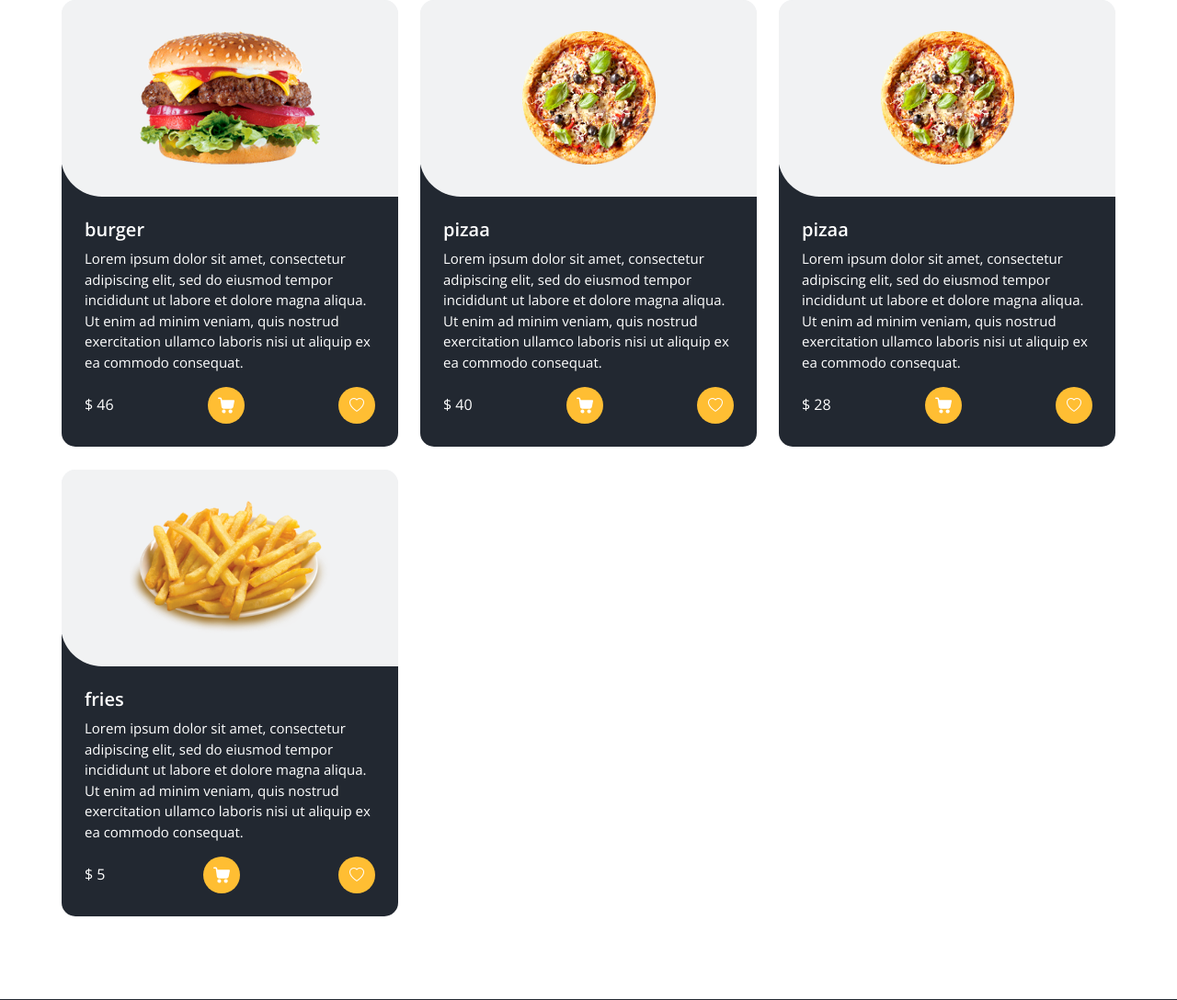
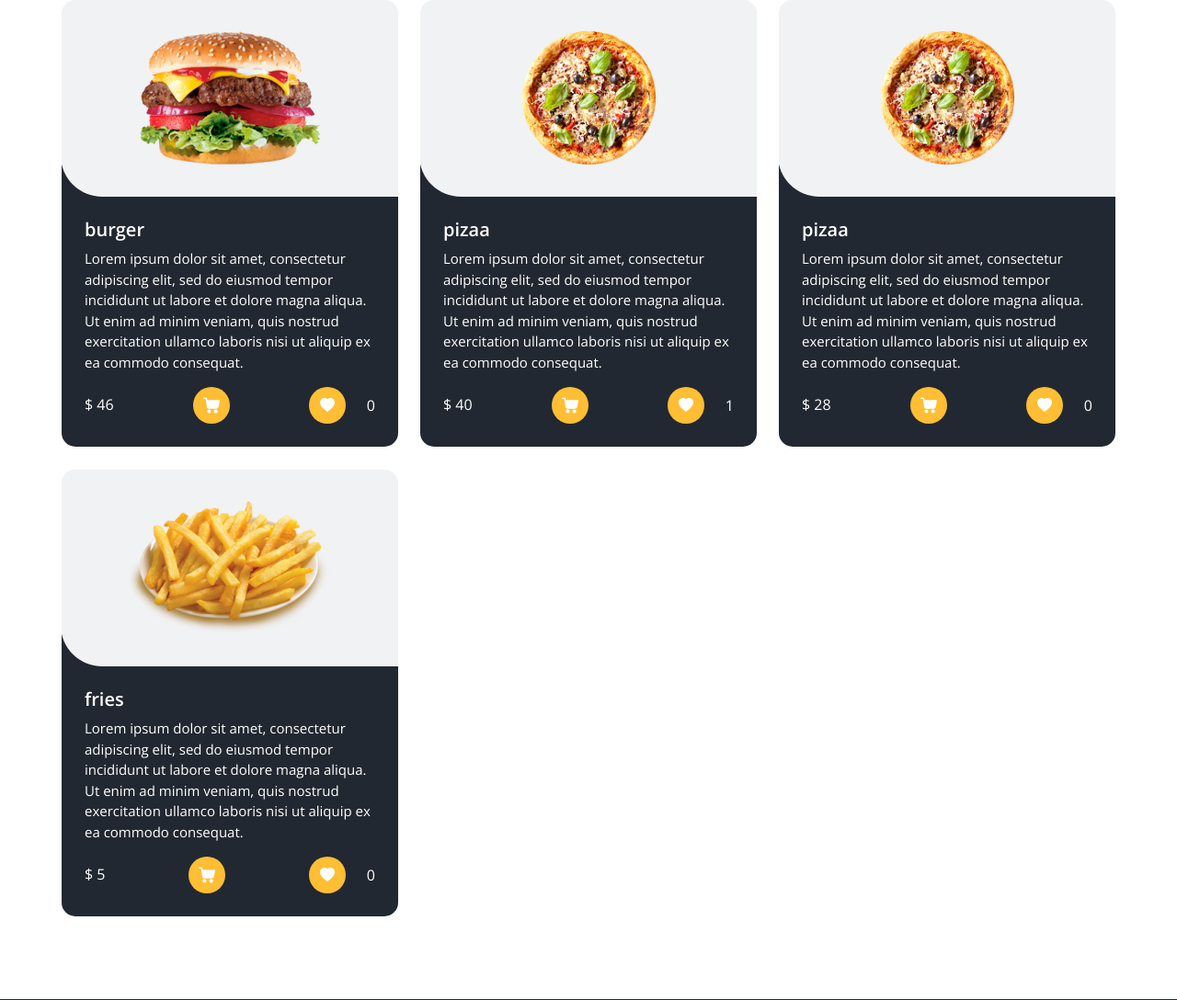
Before and after one commit to zahramousavi930/-Restaurant-booking-system, a Django app: page / in a window 1280 px wide. Shown: the part 1528-2616 px from the top of the page at 92% size. Run offline with Django 4.2, Linux system fonts and the light colour scheme; data comes from the database, SQL or seed files in the repository; both versions use the stored data as it was after the commit; some libraries are stand-ins or nearby versions.

Commit message:
compelet like part

```diff
--- a/food_module/templates/home.html
+++ b/food_module/templates/home.html
@@ -370,7 +370,17 @@
                         </svg>
                       </a>
 
-                        <a id="like_btn" href="{% url 'like' food.pk %}"><i class="bi bi-heart"></i></a>
+
+                         <div class="like_part">
+                        <a type="button" id="like_btn" href="{% url 'like' food.pk %}"><i class="bi bi-heart-fill"></i> </a>
+                       <span>{{ food.like.count }}</span>
+                         </div>
+
+
+
+
+
+
 
                     </div>
                   </div>
--- a/food_module/views.py
+++ b/food_module/views.py
@@ -9,10 +9,13 @@ class Home_page(TemplateView):
     template_name ='home.html'
 
     def get_context_data(self, **kwargs):
+        liked =False
         context=super(Home_page, self).get_context_data()
         context['foods']=models.Food_menu.objects.filter(is_active=True)
         context['main_comments']=models.Comments.objects.filter(is_aactive=True)
         context['comment'] = comment_form()
+
+
         return context
 
 
--- a/static/css/custom.css
+++ b/static/css/customm.css
@@ -17,3 +17,11 @@
     border: none;
     color: white;
 }
+
+
+.like_part{
+  display: flex;
+  align-items: center;
+  justify-content: space-between;
+  width: 72px;
+}
--- a/templates/header_refrences.html
+++ b/templates/header_refrences.html
@@ -26,5 +26,5 @@
 
     <link href="{% static 'css/responsive.css' %}" rel="stylesheet" />
     <link href="{% static 'css/login_signup.css' %}" rel="stylesheet" />
-    <link href="{% static 'css/custom.css' %}" rel="stylesheet" />
+    <link href="{% static 'css/customm.css' %}" rel="stylesheet" />
 <link rel="stylesheet" href="https://cdn.jsdelivr.net/npm/bootstrap-icons@1.11.2/font/bootstrap-icons.min.css">
```
Also changed, not shown: db.sqlite3.
